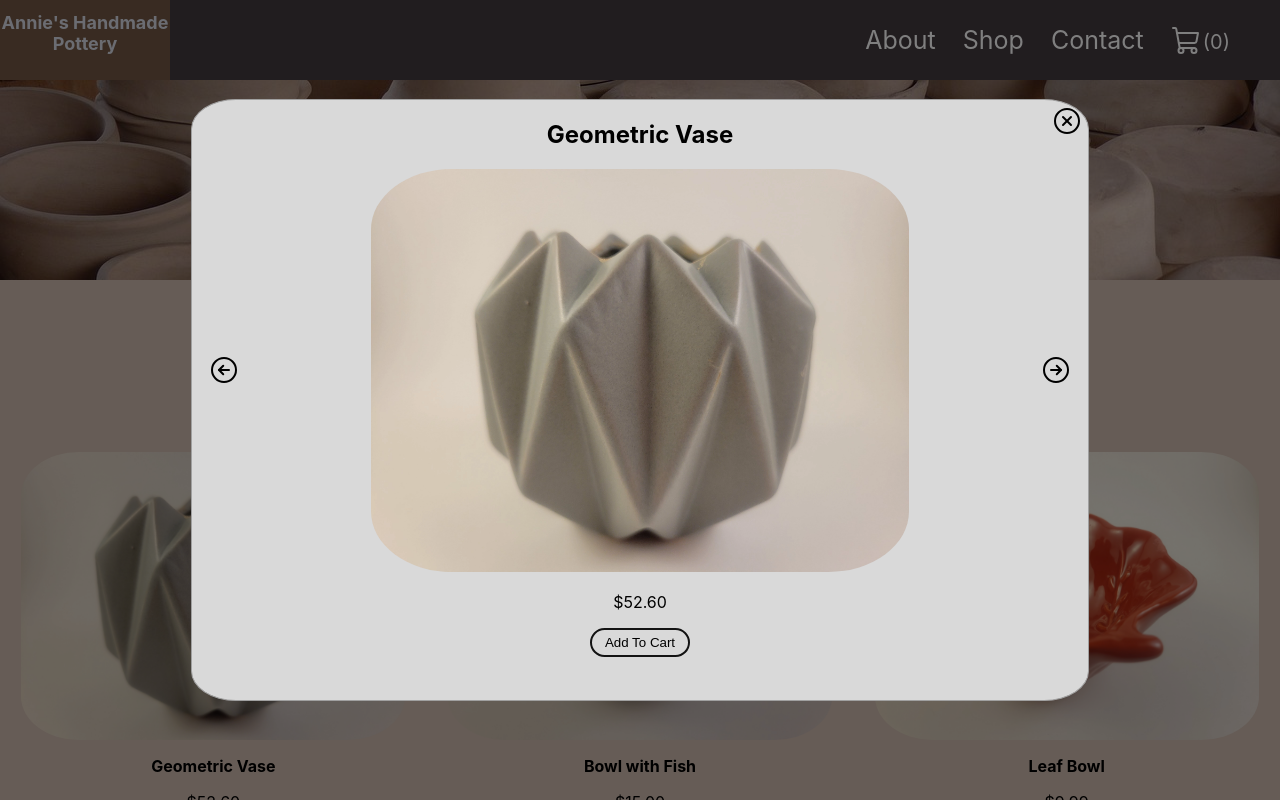
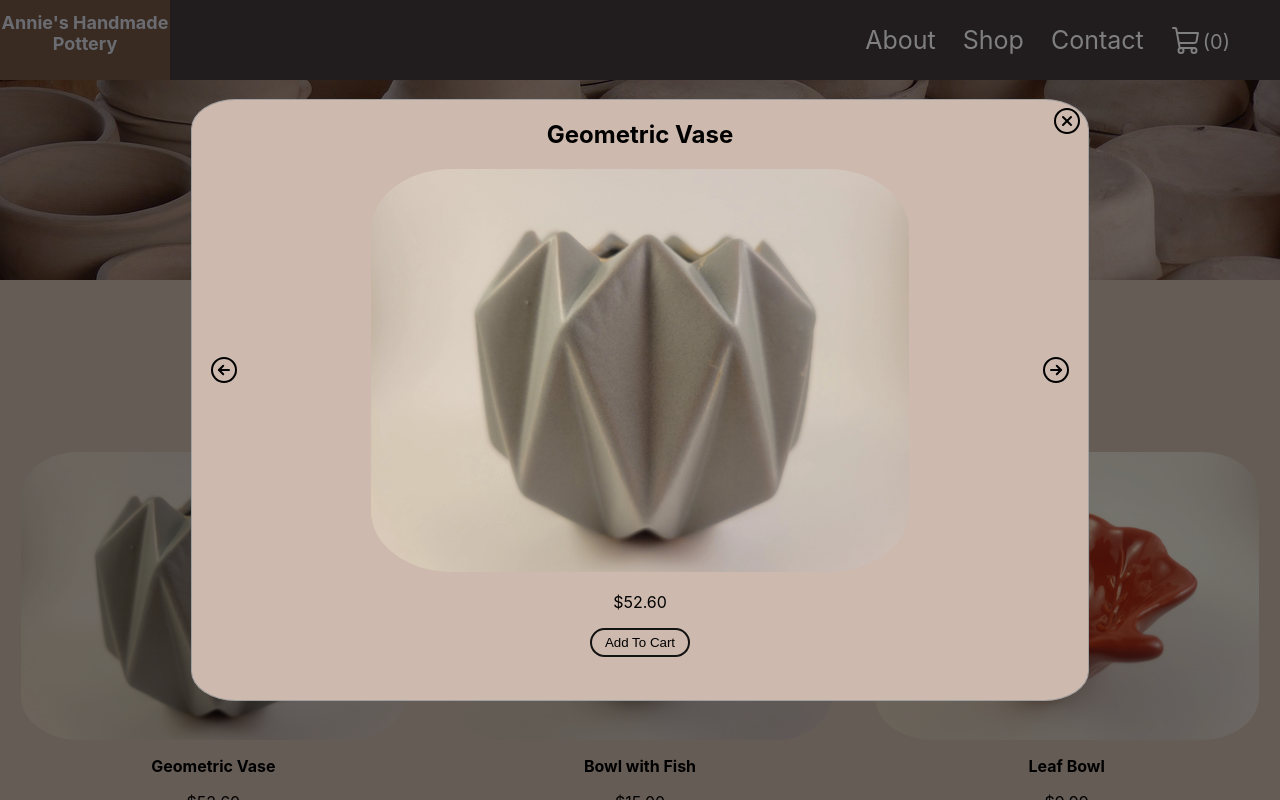
Before and after one commit to LaurenCummings/shop-project, a React (Create React App) app: page / in a window 1280 px wide. Both pictures are taken after a click on the picture 213 px from the left and 596 px from the top of the page. Shown: the top 800 px of the page. Built offline with nearby package versions, Linux system fonts and the light colour scheme.

Commit message:
Changed dialog background color to match main page

```diff
--- a/src/components/Dialog.css
+++ b/src/components/Dialog.css
@@ -1,5 +1,5 @@
 .dialog {
-    background-color: rgb(217, 217, 217);
+    background-color: rgb(205, 185, 173);
     border: 1px solid #a0a0a0;
     border-radius: 5%;
     position: fixed;
```
